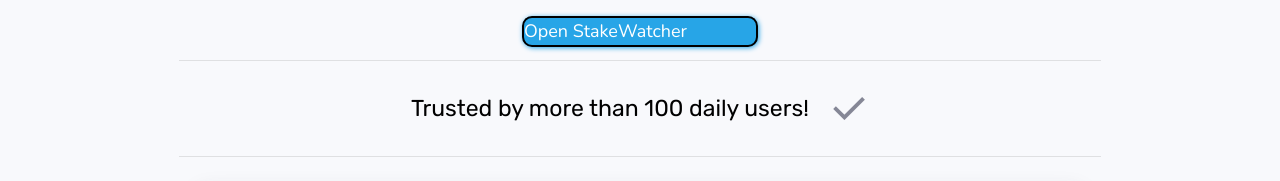
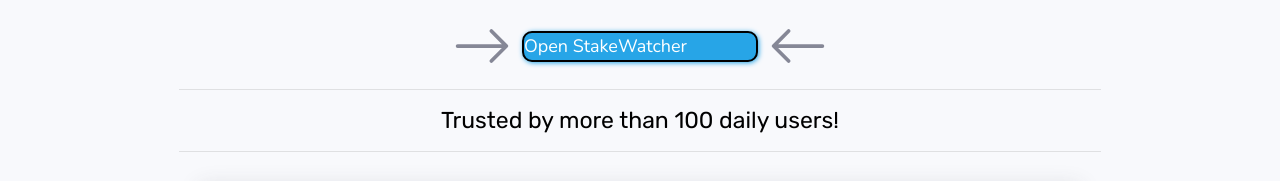
Before and after one commit to stakewatcher/StakeWatcher.github.io, a website with bundled scripts: page index.html in a window 1280 px wide. Shown: the part 237-418 px from the top of the page. Built offline with nearby package versions, Linux system fonts and the light colour scheme; a script that the page names is missing.

Commit message:
20220730

```diff
--- a/index.html
+++ b/index.html
@@ -107,8 +107,12 @@
 					<br>
 				</div>
 				<br>
-				<div class="d-flex justify-content-center">
-					<a href="https://t.me/stakewatcher_bot" target="_blank" class="telegramim_button telegramim_shadow" style="font-size:18px;width:236px;background:#27A5E7;box-shadow:1px 1px 5px #27A5E7;color:#FFFFFF;border-radius:10px;border: 2px solid black;" title=""><i></i> Open StakeWatcher</a>
+				<div class="d-flex justify-content-center align-items-center">
+					<svg xmlns="http://www.w3.org/2000/svg" width="60" height="60" fill="currentColor" class="bi bi-arrow-right" viewBox="0 0 16 16">
+						<path fill-rule="evenodd" d="M1 8a.5.5 0 0 1 .5-.5h11.793l-3.147-3.146a.5.5 0 0 1 .708-.708l4 4a.5.5 0 0 1 0 .708l-4 4a.5.5 0 0 1-.708-.708L13.293 8.5H1.5A.5.5 0 0 1 1 8z" />
+					</svg></span>&nbsp&nbsp&nbsp<a href="https://t.me/stakewatcher_bot" target="_blank" class="telegramim_button telegramim_shadow" style="font-size:18px;width:236px;background:#27A5E7;box-shadow:1px 1px 5px #27A5E7;color:#FFFFFF;border-radius:10px;border: 2px solid black;" title=""><i></i> Open StakeWatcher</a>&nbsp&nbsp&nbsp<svg xmlns="http://www.w3.org/2000/svg" width="60" height="60" fill="currentColor" class="bi bi-arrow-left" viewBox="0 0 16 16">
+  <path fill-rule="evenodd" d="M15 8a.5.5 0 0 0-.5-.5H2.707l3.147-3.146a.5.5 0 1 0-.708-.708l-4 4a.5.5 0 0 0 0 .708l4 4a.5.5 0 0 0 .708-.708L2.707 8.5H14.5A.5.5 0 0 0 15 8z"/>
+</svg>
 				</div>
 				<hr> <!-- DIVIDER -->
 				<div class="container">
@@ -116,12 +120,8 @@
 						<div class="col-md-auto">
 							<span class="" style="font-size: 23px;font-family: 'Rubik', sans-serif;color:black"> Trusted by more than 100 daily users! </span>
 						</div>
-						<div class="col-md-auto">
-							<span class="" style="font-size: 46px;">✓</span>
-						</div>
 					</div>
 				</div>
-
 				<!--<div class="d-flex justify-content-center">
 					<h3 style="font-size: 18px;font-family: 'Rubik', sans-serif;"><b>Test it</b>, first week you will get <b>PRO Subscription for Free!</b></h3>
 				</div> -->
```
Also changed, not shown: css/sb-admin-2.css, css/sb-admin-2.min.css.
